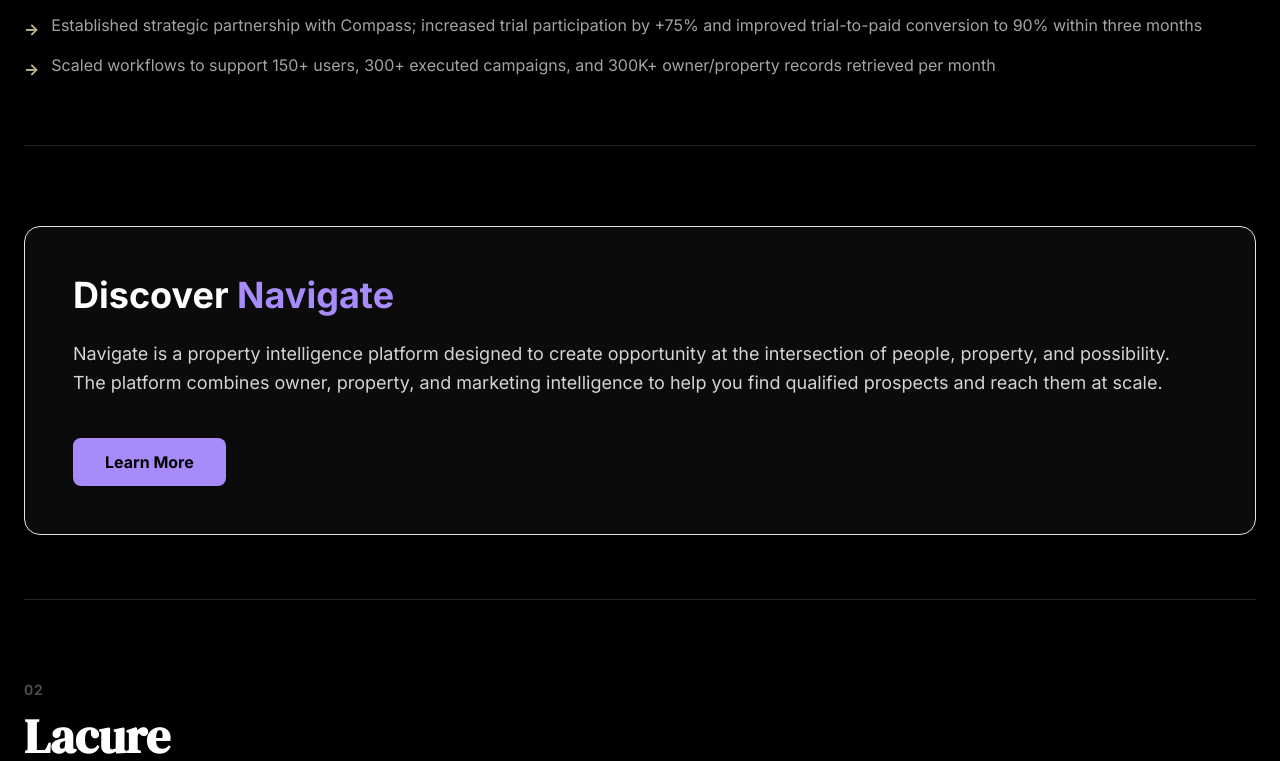
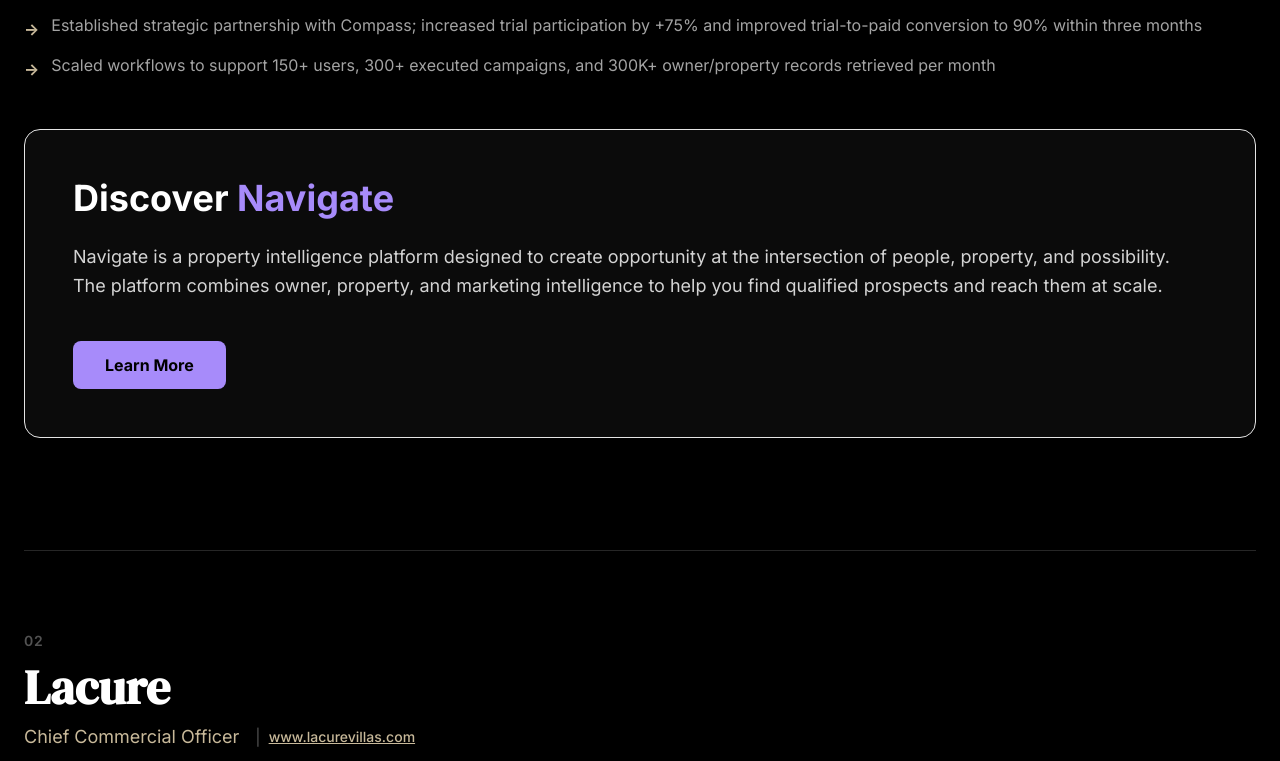
Before and after one commit to letsnavigatebmw/brandonmweaver, a React (Vite) app: page / in a window 1280 px wide. Shown: the part 3058-3819 px from the top of the page. Built offline with nearby package versions, Linux system fonts and the light colour scheme.

Commit message:
Move Navigate platform card inside Navigate employment section, sits right after bullet points

```diff
--- a/src/components/Projects.jsx
+++ b/src/components/Projects.jsx
@@ -128,7 +128,7 @@ export default function Projects() {
                 </p>
 
                 {/* Highlights */}
-                <ul className="space-y-3">
+                <ul className="space-y-3 mb-12">
                   {experiences[0].highlights.map((highlight, i) => (
                     <li key={i} className="text-base text-gray-400 flex items-start gap-3">
                       <span className="text-gold-400 font-bold mt-1 flex-shrink-0">→</span>
@@ -136,11 +136,9 @@ export default function Projects() {
                     </li>
                   ))}
                 </ul>
-              </div>
 
-              {/* Navigate Platform Card */}
-              <div className="pb-16 border-b border-gray-800">
-                <div className="bg-gray-900/50 border border-purple-500/30 rounded-2xl p-12 space-y-6">
+                {/* Navigate Platform Card */}
+                <div className="bg-gray-900/50 border border-purple-500/30 rounded-2xl p-12 space-y-6 mb-12">
                   {/* Heading */}
                   <h2 className="text-3xl md:text-4xl font-bold">
                     <span className="text-white">Discover </span>
```
